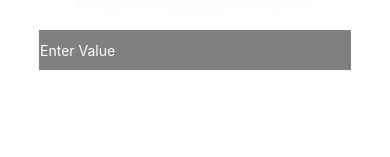
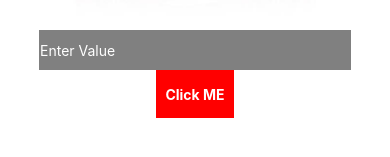
Before and after one commit to Muhammad-Abid11/Expo-MobileUI-ReactNative, a React Native app: screen / in a window 390 px wide. Shown: the part 529-686 px from the top of the page. Built offline with nearby package versions, Linux system fonts and the light colour scheme.

Commit message:
Use Button

```diff
--- a/App.js
+++ b/App.js
@@ -1,4 +1,4 @@
-import { StyleSheet, Text, View, Image, TextInput } from 'react-native';
+import { StyleSheet, Text, View, Image, TextInput, Button, TouchableOpacity } from 'react-native';
 
 export default function App() {
   return (
@@ -11,7 +11,7 @@ export default function App() {
           { width: 300, height: 200, resizeMode: 'contain' }
         } //without size picture will not preview
         source={
-          { uri: "https://encrypted-tbn0.gstatic.com/images?q=tbn:ANd9GcQ-0icqge5K-lfEi9OcA6UUm4o8yUMP3xgnWeZW--UnaKdzshZ5NRePCwvbqRgLwZm466A&usqp=CAU" }
+          { uri: "https://img.freepik.com/premium-photo/red-premium-business-sedan-car-sports-configuration-white-background-3d-rendering_101266-26555.jpg?w=2000" }
         }
       />
       <Text>{'\n'}BY Download Image below use by "Source with requrie" </Text>
@@ -37,6 +37,10 @@ export default function App() {
           color: "#fff"
         }}
       />
+      {/* <Button title={"Click me"} onPress={() => alert("Hello")} /> */}
+      <TouchableOpacity style={styles.btn} activeOpacity={0.8}>
+        <Text style={styles.btnText} onPress={() => alert("Hello")} >Click ME</Text>
+      </TouchableOpacity>
 
     </View>
 
@@ -50,4 +54,17 @@ const styles = StyleSheet.create({
     backgroundColor: '#fff',
     alignItems: 'center',
   },
+  btn: {
+    backgroundColor: "red",
+    width: "20%",
+    height: "6%",
+    justifyContent: "center",
+    alignItems: "center"
+  },
+  btnText: {
+    fontWeight: "bold",
+    color: "white",
+
+  }
+
 });
```
